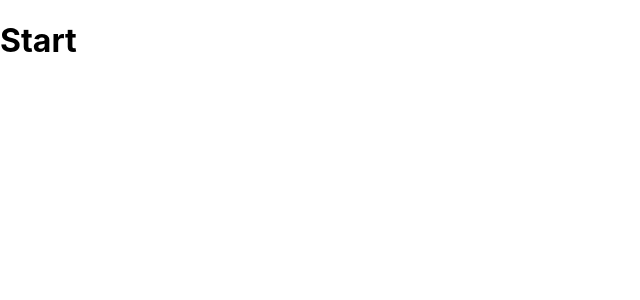
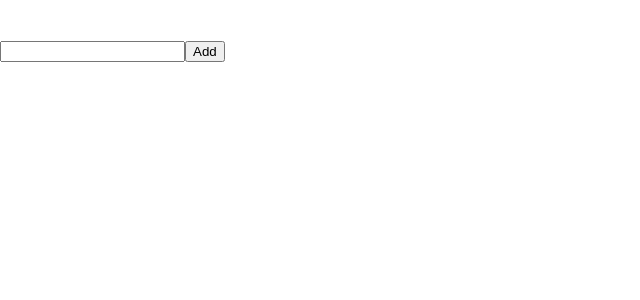
Before and after one commit to FarazIITK/murf_ai_round_one, a React (Create React App) app: page / in a window 1280 px wide. Shown: the top 300 px of the page, without its empty margins (0-640 px from the left). Built offline with nearby package versions, Linux system fonts and the light colour scheme.

Commit message:
Added comment and reply component

```diff
--- a/src/App.tsx
+++ b/src/App.tsx
@@ -1,7 +1,33 @@
 import './App.css';
+import { useEffect, useState } from 'react';
+import AddComment from './Components/AddComment';
+import Comment from './Components/Comment';
+
+export interface IComment {
+  id: string;
+  commentText: string;
+  childrens: IComment[];
+}
 
 function App() {
-  return <h1>Start</h1>;
+  const [comments, setComments] = useState<IComment[]>([]);
+
+  return (
+    <div>
+      {comments.map((comment) => {
+        return (
+          <Comment
+            key={comment.id}
+            comment={comment}
+            setComments={setComments}
+          />
+        );
+      })}
+      <br />
+      <br />
+      <AddComment comments={comments} setComments={setComments} />
+    </div>
+  );
 }
 
 export default App;
--- /dev/null
+++ b/src/Components/AddComment.tsx
@@ -0,0 +1,42 @@
+import React from 'react';
+import { useState } from 'react';
+
+import { IComment } from '../App';
+
+interface IProp {
+  comments: IComment[];
+  setComments: React.Dispatch<React.SetStateAction<IComment[]>>;
+}
+
+const AddComment = (props: IProp) => {
+  const [commentText, setCommentText] = useState<string>('');
+
+  const handleCommentSubmit = () => {
+    setCommentText('');
+    props.setComments((prevComments) => {
+      const newComment: IComment = {
+        id: Math.floor(Math.random() * 10000000).toString(),
+        commentText: commentText,
+        childrens: []
+      };
+      return [...prevComments, newComment];
+    });
+  };
+
+  const handleInputChange = (e: any) => {
+    setCommentText(e.target.value);
+  };
+
+  return (
+    <div>
+      <input
+        type="text"
+        value={commentText}
+        onChange={(e) => handleInputChange(e)}
+      />
+      <button onClick={handleCommentSubmit}>Add</button>
+    </div>
+  );
+};
+
+export default AddComment;
--- /dev/null
+++ b/src/Components/Comment.tsx
@@ -0,0 +1,66 @@
+import { IComment } from '../App';
+import { useState } from 'react';
+import Reply from './Reply';
+
+interface IProp {
+  comment: IComment;
+  setComments: React.Dispatch<
+    React.SetStateAction<IComment[]>
+  >;
+}
+
+const Comment = (props: IProp) => {
+  const { comment } = props;
+  const [
+    isDisplayReplyComponentVisible,
+    setIsDisplayReplyComponentVisible
+  ] = useState<boolean>(false);
+
+  const replyButtonHandler = () => {
+    setIsDisplayReplyComponentVisible(true);
+  };
+
+  // Deep search here
+
+  const deleteButtonHandler = () => {
+    props.setComments((prevComments) => {
+      return prevComments.filter(
+        (currComment) => currComment.id !== comment.id
+      );
+    });
+  };
+
+  return (
+    <div style={{ padding: '10px' }}>
+      <h1>Comment: {comment.commentText}</h1>
+      <button onClick={replyButtonHandler}>Reply</button>
+      <button onClick={deleteButtonHandler}>Delete</button>
+      {isDisplayReplyComponentVisible && (
+        <Reply
+          comment={comment}
+          setComments={props.setComments}
+          isDisplayReplyComponentVisible={
+            isDisplayReplyComponentVisible
+          }
+          setIsDisplayReplyComponentVisible={
+            setIsDisplayReplyComponentVisible
+          }
+        />
+      )}
+      {comment.childrens.map((currChild) => {
+        return (
+          <h3 style={{ padding: '30px' }}>
+            <Comment
+              key={currChild.id}
+              comment={currChild}
+              setComments={props.setComments}
+            />
+            {/* {currChild.commentText} */}
+          </h3>
+        );
+      })}
+    </div>
+  );
+};
+
+export default Comment;
--- /dev/null
+++ b/src/Components/Reply.tsx
@@ -0,0 +1,74 @@
+import React from 'react';
+import { useState } from 'react';
+
+import { IComment } from '../App';
+
+interface IProp {
+  comment: IComment;
+  setComments: React.Dispatch<
+    React.SetStateAction<IComment[]>
+  >;
+  isDisplayReplyComponentVisible: boolean;
+  setIsDisplayReplyComponentVisible: React.Dispatch<
+    React.SetStateAction<boolean>
+  >;
+}
+
+const Reply = (props: IProp) => {
+  const [replyText, setReplyText] = useState<string>('');
+
+  const handleInputChange = (e: any) => {
+    setReplyText(e.target.value);
+  };
+
+  const handleCommentSubmit = () => {
+    //
+    setReplyText('');
+
+    props.setComments((prevComments) => {
+      // Create new reply
+      const newReply: IComment = {
+        id: Math.floor(Math.random() * 10000000).toString(),
+        commentText: replyText,
+        childrens: []
+      };
+
+      // Deep search here
+      const targetComment = prevComments.find(
+        (currComment) => currComment.id === props.comment.id
+      );
+
+      if (targetComment) {
+        const updatedTargetComment = {
+          ...targetComment,
+          childrens: [...targetComment.childrens, newReply]
+        };
+        return prevComments.map((currComment) => {
+          return currComment.id === updatedTargetComment.id
+            ? updatedTargetComment
+            : currComment;
+        });
+      }
+
+      return [...prevComments];
+    });
+  };
+
+  const handleCancelButton = () => {
+    props.setIsDisplayReplyComponentVisible(false);
+  };
+
+  return (
+    <div>
+      <input
+        type="text"
+        value={replyText}
+        onChange={(e) => handleInputChange(e)}
+      />
+      <button onClick={handleCommentSubmit}>Add</button>
+      <button onClick={handleCancelButton}>Cancel</button>
+    </div>
+  );
+};
+
+export default Reply;
```
